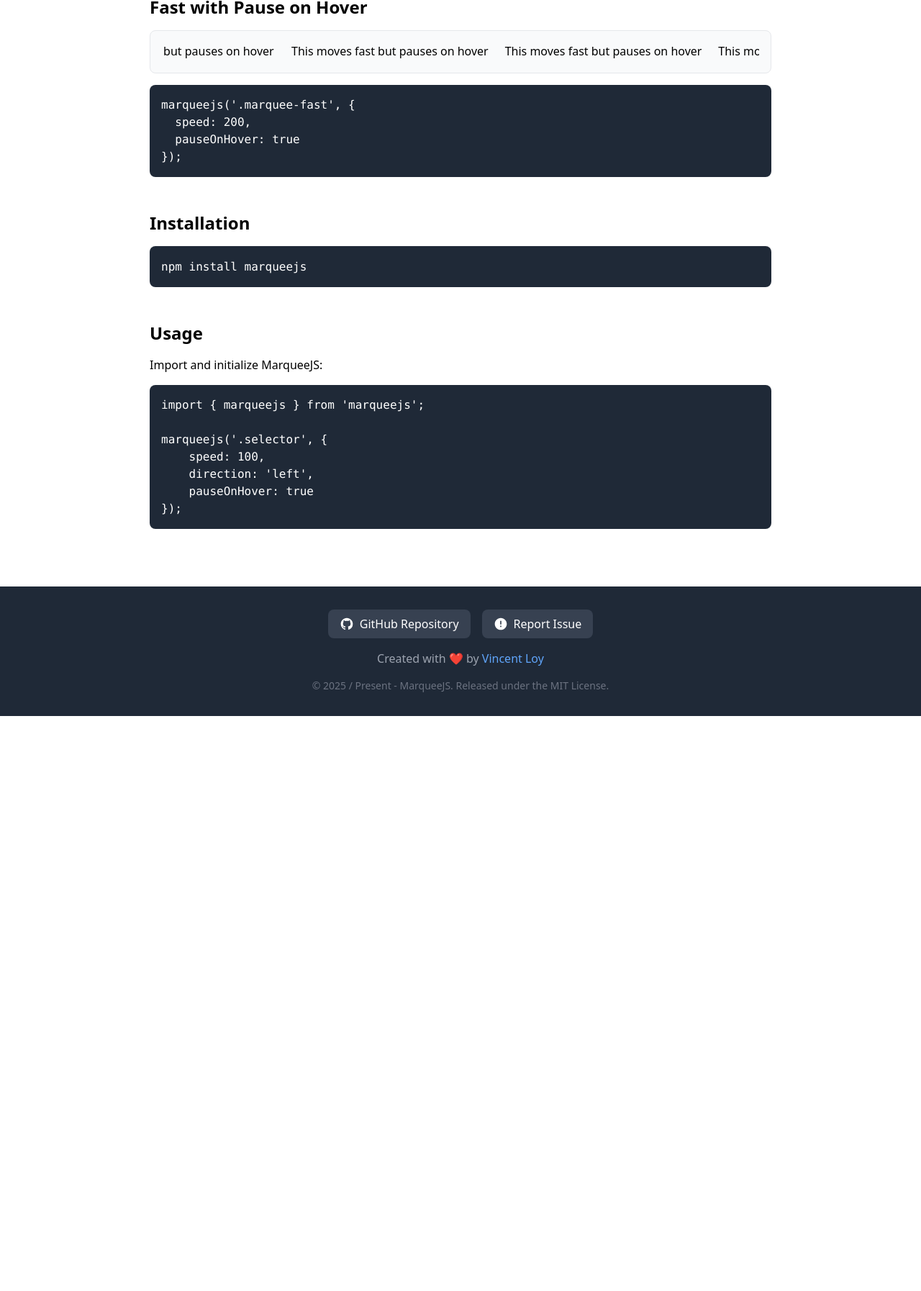
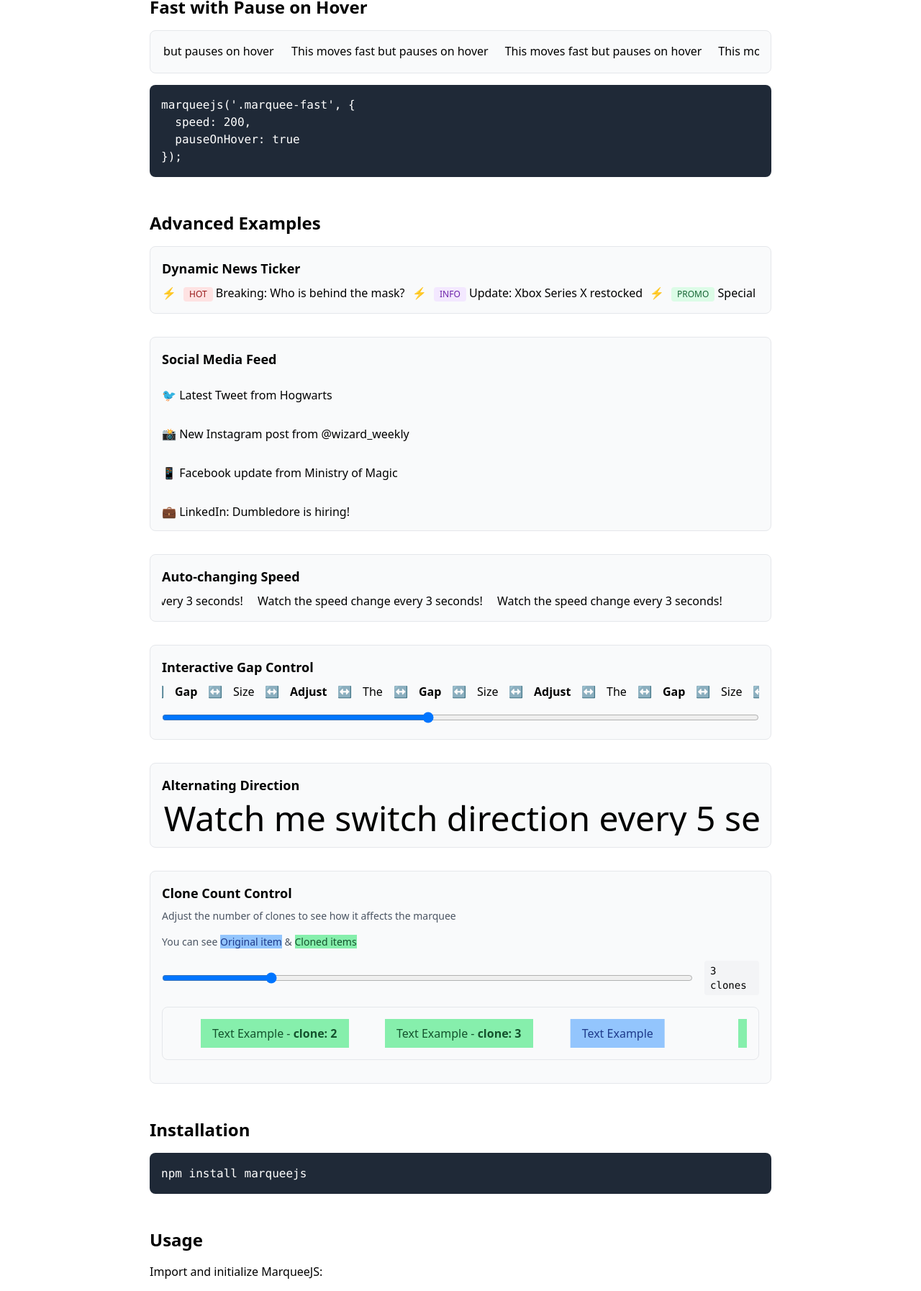
Before and after one commit to VincentLoy/marqueejs, a website built with Vite: page docs/src/index.html in a window 1280 px wide. Shown: the part 1718-3512 px from the top of the page at 72% size. Before the commit the page ends 2713 px from the top, so only its background shows below. Built offline with nearby package versions, Linux system fonts and the light colour scheme.

Commit message:
Add advanced examples section to documentation with dynamic features and improved styling

```diff
--- a/docs/src/index.html
+++ b/docs/src/index.html
@@ -4,7 +4,6 @@
     <meta charset="UTF-8">
     <meta name="viewport" content="width=device-width, initial-scale=1.0">
     <title>MarqueeJS - Modern Marquee Plugin</title>
-    <link rel="stylesheet" href="./style.css">
 </head>
 <body class="bg-white dark:bg-gray-900">
     <header class="py-16 px-4 bg-gradient-to-r from-blue-500 to-indigo-600">
@@ -109,6 +108,63 @@
 });</code></pre>
         </section>
 
+        <!-- Advanced Examples -->
+        <section class="mb-12">
+            <h2 class="text-2xl font-bold mb-4 dark:text-white">Advanced Examples</h2>
+
+            <!-- Dynamic News Ticker -->
+            <div class="demo-box mb-8">
+                <h3 class="text-lg font-semibold mb-2">Dynamic News Ticker</h3>
+                <div id="news-ticker"></div>
+            </div>
+
+            <!-- Social Feed -->
+            <div class="demo-box mb-8">
+                <h3 class="text-lg font-semibold mb-2">Social Media Feed</h3>
+                <div id="social-feed"></div>
+            </div>
+
+            <!-- Speed Control Demo -->
+            <div class="demo-box mb-8">
+                <h3 class="text-lg font-semibold mb-2">Auto-changing Speed</h3>
+                <div id="speed-demo">
+                    <span>Watch the speed change every 3 seconds!</span>
+                </div>
+            </div>
+
+            <!-- Interactive Gap Control -->
+            <div class="demo-box mb-8">
+                <h3 class="text-lg font-semibold mb-2">Interactive Gap Control</h3>
+                <div id="gap-demo"></div>
+                <input type="range" id="gap-control" min="10" max="100" value="50" class="w-full mt-4">
+            </div>
+
+            <!-- Direction Switching -->
+            <div class="demo-box mb-8">
+                <h3 class="text-lg font-semibold mb-2">Alternating Direction</h3>
+                <div id="direction-demo">
+                    <h1 class="text-5xl">Watch me switch direction every 5 seconds!</h1>
+                </div>
+            </div>
+
+            <!-- Clone Count Demo -->
+            <div class="demo-box mb-8">
+                <h3 class="text-lg font-semibold mb-2">Clone Count Control</h3>
+                <p class="text-sm text-gray-600 mb-4">Adjust the number of clones to see how it affects the marquee</p>
+                <p class="text-sm text-gray-600 mb-4">
+                    You can see <span class="clone-example-original">Original item</span>
+                    & <span class="clone-example-cloned">Cloned items</span>
+                </p>
+                <div class="flex items-center gap-4 mb-4">
+                    <input type="range" id="clone-control" min="0" max="15" value="3" class="w-full">
+                    <span id="clone-count-display" class="text-sm font-mono bg-gray-100 px-2 py-1 rounded">3 clones</span>
+                </div>
+                <div class="demo-box">
+                    <div class="clone-demo" id="clone-demo"></div>
+                </div>
+            </div>
+        </section>
+
         <!-- Installation -->
         <section class="mb-12">
             <h2 class="text-2xl font-bold mb-4 dark:text-white">Installation</h2>
--- a/docs/src/main.ts
+++ b/docs/src/main.ts
@@ -136,10 +136,11 @@ document.addEventListener('DOMContentLoaded', () => {
   // Vertical
   let test = marqueejs('.marquee-vertical', {
     direction: 'up',
-    speed: 50,
-    gap: 20,
+    speed: 25,
+    gap: 15,
     containerHeight: 350,
     keepOriginalContent: true,
+    randomize: true,
     contentList: [
       '<b>Director:</b> Albus Dumbledore',
       '<b>Producer:</b> Minerva McGonagall',
@@ -154,14 +155,99 @@ document.addEventListener('DOMContentLoaded', () => {
     ]
   });
 
-  window.setTimeout(() => {
-    test.randomize()
-  }, 2000);
-
   // Fast with pause
   marqueejs('.marquee-fast', {
     speed: 200,
     pauseOnHover: true,
     cloneCount: 3
   });
+
+  // Advanced Examples Section
+
+  // 1. News Ticker with Dynamic Updates
+  const newsMarquee = marqueejs('#news-ticker', {
+    speed: 80,
+    pauseOnHover: true,
+    gap: 40,
+    separator: '⚡',
+    randomize: true,
+    contentList: FAKED_DATA.map(item =>
+      `${getBadge(item.color, item.badge_text)} ${item.title}`
+    )
+  });
+
+  // 2. Social Media Feed
+  const socialFeed = marqueejs('#social-feed', {
+    direction: 'up',
+    speed: 40,
+    containerHeight: 200,
+    gap: 30,
+    contentList: [
+      '🐦 Latest Tweet from Hogwarts',
+      '📸 New Instagram post from @wizard_weekly',
+      '📱 Facebook update from Ministry of Magic',
+      '💼 LinkedIn: Dumbledore is hiring!'
+    ]
+  });
+
+  // 3. Multi-Speed Demo
+  const speedDemo = marqueejs('#speed-demo', {
+    speed: 50,
+    cloneCount: 2
+  });
+
+  const speeds = [50, 100, 150, 200];
+  let currentSpeed = 0;
+  setInterval(() => {
+    currentSpeed = (currentSpeed + 1) % speeds.length;
+    speedDemo.updateSpeed(speeds[currentSpeed]);
+  }, 3000);
+
+  // 4. Interactive Gap Demo
+  const gapDemo = marqueejs('#gap-demo', {
+    gap: parseInt(document.querySelector('#gap-control')?.value) || 20,
+    separator: '↔️',
+    contentList: ['<b>Adjust</b>', 'The', '<b>Gap</b>', 'Size']
+  });
+
+  document.querySelector('#gap-control')?.addEventListener('input', (e) => {
+    gapDemo.updateGap(Number((e.target as HTMLInputElement).value));
+  });
+
+  // 5. Alternating Direction
+  const directionDemo = marqueejs('#direction-demo', {
+    direction: 'left',
+    speed: 200
+  });
+
+  setInterval(() => {
+      directionDemo.switchDirection();
+  }, 5000);
+
+  // 6. Clone Count Showcase - Improved
+  const cloneDemo = marqueejs('#clone-demo', {
+    speed: 80,
+    gap: 50,
+    cloneCount: 3,
+    contentList: [
+      '<div class="clone-item px-4 py-2">Text Example</div>',
+    ]
+  });
+
+  // Add index to cloned items
+  let updtEltsIdx = () => {
+    document.querySelectorAll('.clone-demo .marquee-cloned-item .clone-item').forEach((item, index) => {
+      console.log(item)
+      item.innerHTML = `${item.innerHTML} - <b> clone: ${index + 1} </b>`;
+    });
+  };
+  updtEltsIdx();
+
+  document.querySelector('#clone-control')?.addEventListener('input', (e) => {
+    const value = Number((e.target as HTMLInputElement).value);
+    document.querySelector('#clone-count-display')!.textContent = `${value} clones`;
+    cloneDemo.updateCloneCount(value);
+    updtEltsIdx();
+    cloneDemo.recalculatePositions();
+  });
 });
--- a/docs/src/style.css
+++ b/docs/src/style.css
@@ -11,4 +11,14 @@
   .marquee-vertical {
     height: 100%;
   }
+
+  .clone-example-original,
+  .clone-demo .marquee-content-item:not(.marquee-cloned-item) {
+    @apply bg-blue-300 text-blue-900;
+  }
+
+  .clone-example-cloned,
+  .clone-demo .marquee-cloned-item {
+    @apply bg-green-300 text-green-900;
+  }
 }
```
